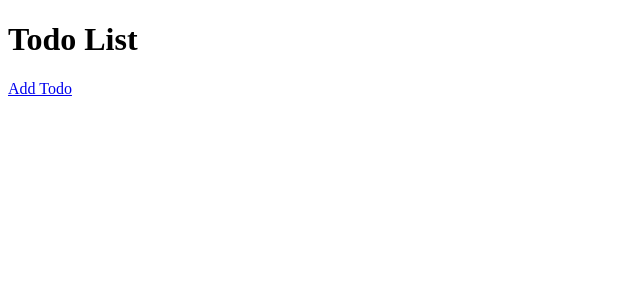
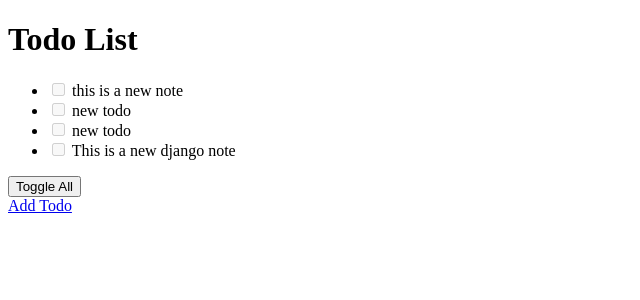
Before and after one commit to bcLego19/pythonTests, a Django app: page / in a window 1280 px wide. Shown: the top 300 px of the page, without its empty margins (0-640 px from the left). Run offline with Django 5.2, Linux system fonts and the light colour scheme; data comes from the database, SQL or seed files in the repository; both versions use the stored data as it was after the commit.

Commit message:
Update todo project to use forms

```diff
--- a/PythonDjango/todo-project/todo/templates/todo/index.html
+++ b/PythonDjango/todo-project/todo/templates/todo/index.html
@@ -1,13 +1,23 @@
 <!DOCTYPE html>
-
-    <body>
-        <h1>Todo List</h1>
+<html>
+<head>
+    <title>Todo List</title>
+</head>
+<body>
+    <h1>Todo List</h1>
+    <form method="POST">
+        {% csrf_token %}
         <ul>
             {% for todo in todo_list %}
-                <li>{{todo.title}}</li>
+            <li>
+                <input type="hidden" name="todo_id" value="{{ todo.id }}">
+                <input type="checkbox" name="completed" value="{{ todo.id }}" {% if todo.completed %}checked{% endif %} disabled>
+                {{ todo.title }}
+            </li>
             {% endfor %}
         </ul>
-        <a href="/add">Add Todo</a>
-    </body>
-
+        <button type="submit">Toggle All</button>
+    </form>
+    <a href="/add">Add Todo</a>
+</body>
 </html>
--- a/PythonDjango/todo-project/todo/views.py
+++ b/PythonDjango/todo-project/todo/views.py
@@ -5,8 +5,20 @@ from .forms import TodoForm
 # Create your views here.
 def index(request):
     todo_list = Todo.objects.all()
+    # Use an empty form instance for displaying the form
     form = TodoForm()
-    return render(request, 'todo/index.html', {'form': form})
+    if request.method == 'POST':
+        # Create a form instance with the submitted data
+        form = TodoForm(request.POST)
+        if form.is_valid():
+            # Access completed checkboxes using form.cleaned_data['completed']
+            completed_ids = request.POST.getlist('completed')  # Get a list of selected checkbox values
+            for todo_id in completed_ids:
+                todo = Todo.objects.get(pk=todo_id)
+                todo.completed = not todo.completed  # Toggle completed status
+                todo.save()
+            return redirect('/')
+    return render(request, 'todo/index.html', {'todo_list': todo_list, 'form': form})
 
 def add_todo(request):
     if request.method == 'POST':
```
Also changed, not shown: PythonDjango/todo-project/db.sqlite3.
